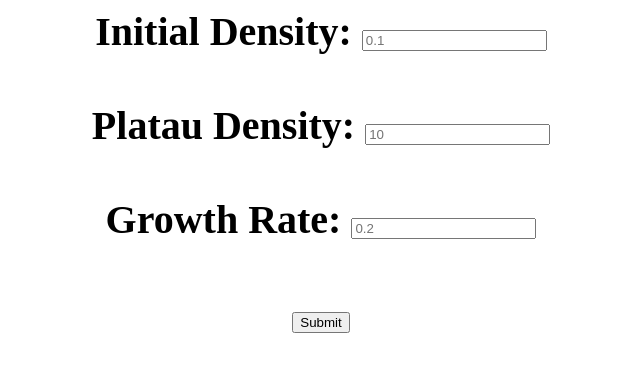
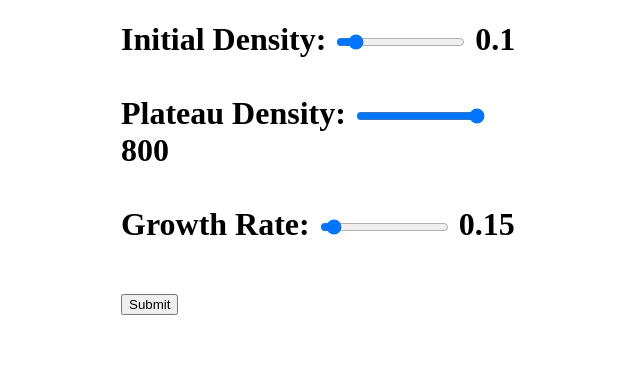
Before and after one commit to TealJason/growth_modelling, a Django app: page / in a window 1280 px wide. Shown: the top 372 px of the page, without its empty margins (319-959 px from the left). Run offline with Django 3.2, Linux system fonts and the light colour scheme.

```diff
--- a/growth_model/templates/index.html
+++ b/growth_model/templates/index.html
@@ -3,19 +3,38 @@
 <head>
     <title>Bacterial Growth Modeller</title>
     <style>
-        h1 {
-            font-size: 40px;
-            text-align: center;
-            width: 50%;
+        /* Center the form */
+        form {
+            width: 400px;
             margin: auto;
         }
-        h2{
-            font-size: 20px;
-            text-align: center;
-            width: 40%;
-            margin: auto;
+
+        /* Each slider row as flex */
+        .slider-row {
+            display: flex;
+            align-items: center;
+            margin-bottom: 15px;
         }
-    </style>
+
+        /* Label takes fixed width */
+        .slider-row label {
+            width: 150px;
+        }
+
+        /* Slider takes remaining space */
+        .slider-row input[type=range] {
+            flex: 1;
+        }
+
+        /* Number display: fixed width, slightly right-shifted */
+        .slider-row span {
+            display: inline-block;
+            width: 60px; /* fixed width prevents jumping */
+            text-align: right; /* shift numbers slightly to the right */
+            margin-left: 10px;
+            font-family: monospace; /* optional, makes width more consistent */
+        }
+        </style>
 
 </head>
 <body>
@@ -24,18 +43,41 @@
 <h1>
     <form method="POST" action="{% url 'index' %}">
         {% csrf_token %}
-        <label for="initial_density">Initial Density:</label>
-        <input type="text" id="i_denisity" name="i_density" placeholder="0.1"><br><br>
+        <label for="i_density">Initial Density:</label>
+        <input type="range" id="i_density" name="i_density" placeholder="0.1" min="0.00001" max="1" step="0.01"value="0.1">
+        <span id="i_density_val">0.1</span><br><br>
 
-        <label for="platau_density">Platau Density:</label>
-        <input type="text" id="p_density" name="p_density"placeholder="10"><br><br>
+        <label for="p_density">Plateau Density:</label>
+        <input type="range" id="p_density" name="p_density" placeholder="10" min="1" max="1000" value="1000">
+        <span id="p_density_val">800</span><br><br>
 
-        <label for="growth_rate">Growth Rate:</label>
-        <input type="text" id="g_rate" name="g_rate"placeholder="0.2"><br><br>
+        <label for="g_rate">Growth Rate:</label>
+        <input type="range" id="g_rate" name="g_rate" placeholder="0.2" min="0.1" max="1" step="0.01" value="0.15">
+        <span id="g_rate_val">0.15</span><br><br>
+
 
         <input type="submit" value="Submit">
     </form>
 </h1>
+
+    <script>
+        // Link sliders to their display spans
+        const sliders = [
+            {id: "i_density", display: "i_density_val"},
+            {id: "p_density", display: "p_density_val"},
+            {id: "g_rate", display: "g_rate_val"}
+        ];
+
+        sliders.forEach(s => {
+            const slider = document.getElementById(s.id);
+            const display = document.getElementById(s.display);
+            slider.addEventListener("input", () => {
+                display.textContent = slider.value;
+            });
+        });
+    </script>
+
+
 
 <h2>
 {% if searched %}
```
Also changed, not shown: growth_model/static/images/scatter_growth.png.
